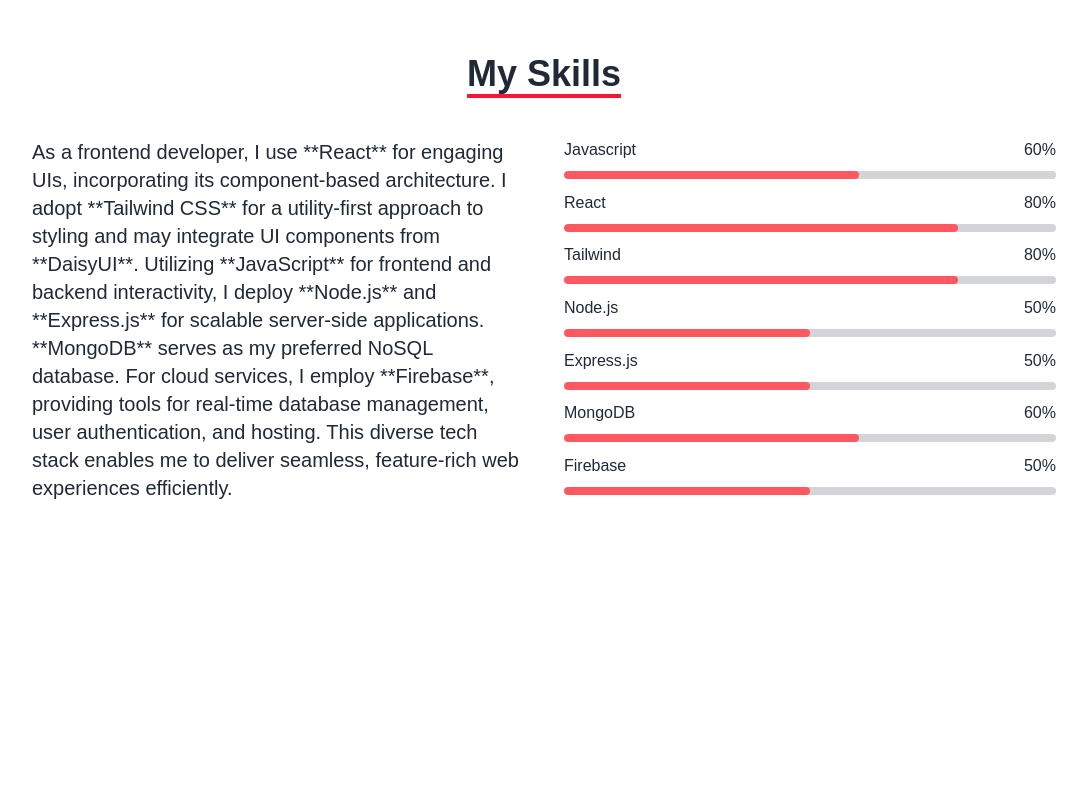
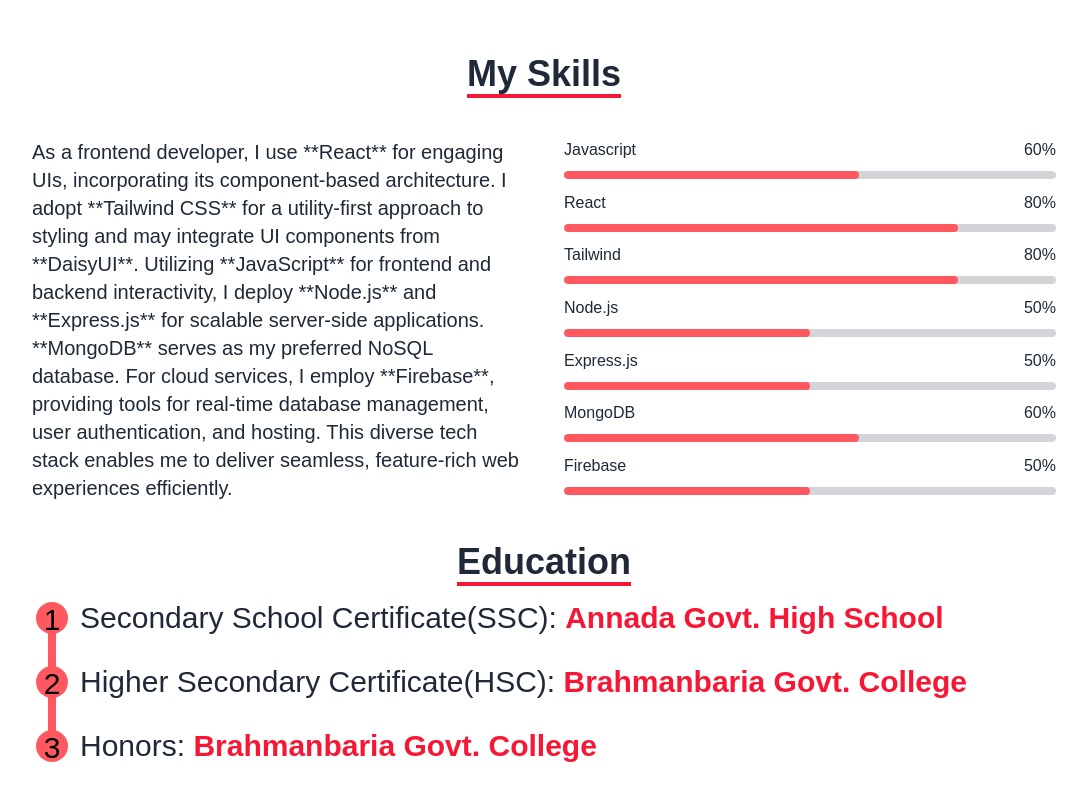
Before and after one commit to Riyaz350/Riyaz-Ahmed, a React (Vite) app: page / in a window 1280 px wide. Shown: the part 1090-1890 px from the top of the page, without its empty margins (96-1183 px from the left). Before the commit the page ends 1632 px from the top, so only its background shows below. Built offline with nearby package versions, Linux system fonts and the light colour scheme; a web font is replaced by a local one.

Commit message:
added education section

```diff
--- /dev/null
+++ b/src/Home/Education/Education.jsx
@@ -0,0 +1,14 @@
+
+const Education = () => {
+    return (
+        <div className="max-w-5xl mx-auto text-lg lg:text-3xl">
+            <ul className="steps steps-vertical">
+                <div className="step step-error"><span>Secondary School Certificate(SSC): <b className="text-[#f71735]">Annada Govt. High School</b></span></div>
+                <div className="step step-error"><span>Higher Secondary Certificate(HSC): <b className="text-[#f71735]">Brahmanbaria Govt. College</b></span></div>
+                <div className="step step-error"><span>Honors: <b className="text-[#f71735]">Brahmanbaria Govt. College</b ></span></div>
+            </ul>
+        </div>
+    );
+};
+
+export default Education;
--- a/src/Home/Home.jsx
+++ b/src/Home/Home.jsx
@@ -5,6 +5,7 @@
 import Title from '../Hook/Title'
 import Banner from "./Banner/Banner";
 import Skills from "./Skills/Skills";
+import Education from "./Education/Education";
 
 
 const Home = () => {
@@ -24,9 +25,15 @@
                     <Title title='Introduction' subTitle='About me'></Title>
                     <Intro></Intro>
                 </div>
+
                 <div className="my-10">
                     <Title title='My Skills' subTitle=''></Title>
                     <Skills></Skills>
+                </div>
+
+                <div className="my-10">
+                    <Title title='Education' subTitle=''></Title>
+                    <Education></Education>
                 </div>
             </div>
 
```
